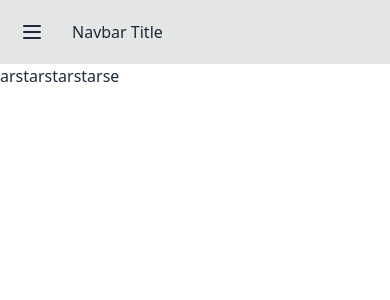
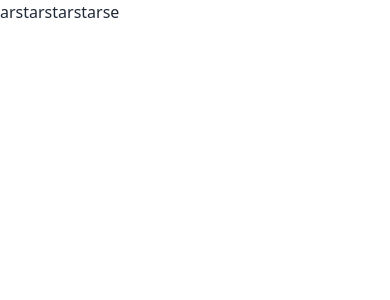
Before and after one commit to YepesF/EmployeeManagerApp, a React (Vite) app in the folder frontend/: page / in a window 390 px wide. Shown: the top 300 px of the page. Built offline with nearby package versions, Linux system fonts and the light colour scheme.

Commit message:
feat: pagelayout

```diff
--- /dev/null
+++ b/frontend/src/components/Navbar.jsx
@@ -0,0 +1,57 @@
+import { useAuth } from '../context/AuthContext';
+
+function Navbar() {
+  const { state } = useAuth();
+  return (
+    <div className="navbar fixed top-0 bg-base-100/80 shadow-lg backdrop-blur-sm">
+      <div className="navbar-end w-full justify-between lg:navbar-start lg:w-full">
+        <div className="dropdown">
+          <div tabIndex={0} role="button" className="btn btn-ghost lg:hidden">
+            <svg
+              xmlns="http://www.w3.org/2000/svg"
+              className="h-5 w-5"
+              fill="none"
+              viewBox="0 0 24 24"
+              stroke="currentColor"
+            >
+              <path
+                strokeLinecap="round"
+                strokeLinejoin="round"
+                strokeWidth="2"
+                d="M4 6h16M4 12h8m-8 6h16"
+              />
+            </svg>
+          </div>
+          <ul
+            tabIndex={0}
+            className="menu dropdown-content menu-sm z-[1] mt-3 w-52 rounded-box bg-base-100 p-2 shadow"
+          >
+            {state?.user?.role === 'admin' && (
+              <li>
+                <a>Empleados</a>
+              </li>
+            )}
+            <li>
+              <a>Solicitudes</a>
+            </li>
+          </ul>
+        </div>
+        <a className="btn btn-ghost text-xl">EmployeeManagerApp</a>
+      </div>
+      <div className="navbar-center hidden lg:flex">
+        <ul className="menu menu-horizontal px-1">
+          {state?.user?.role === 'admin' && (
+            <li>
+              <a>Empleados</a>
+            </li>
+          )}
+          <li>
+            <a>Solicitudes</a>
+          </li>
+        </ul>
+      </div>
+    </div>
+  );
+}
+
+export default Navbar;
--- a/frontend/src/components/PageLayout.jsx
+++ b/frontend/src/components/PageLayout.jsx
@@ -1,60 +1,15 @@
 import PropTypes from 'prop-types';
+import Navbar from './Navbar';
+import { useAuth } from '../context/AuthContext';
 
 function PageLayout({ children }) {
+  const { state } = useAuth();
   return (
     <div className="drawer">
       <input id="my-drawer-3" type="checkbox" className="drawer-toggle" />
       <div className="drawer-content flex flex-col">
-        <div className="navbar w-full bg-base-300">
-          <div className="flex-none lg:hidden">
-            <label
-              htmlFor="my-drawer-3"
-              aria-label="open sidebar"
-              className="btn btn-square btn-ghost"
-            >
-              <svg
-                xmlns="http://www.w3.org/2000/svg"
-                fill="none"
-                viewBox="0 0 24 24"
-                className="inline-block h-6 w-6 stroke-current"
-              >
-                <path
-                  strokeLinecap="round"
-                  strokeLinejoin="round"
-                  strokeWidth="2"
-                  d="M4 6h16M4 12h16M4 18h16"
-                ></path>
-              </svg>
-            </label>
-          </div>
-          <div className="mx-2 flex-1 px-2">Navbar Title</div>
-          <div className="hidden flex-none lg:block">
-            <ul className="menu menu-horizontal">
-              <li>
-                <a>Navbar Item 1</a>
-              </li>
-              <li>
-                <a>Navbar Item 2</a>
-              </li>
-            </ul>
-          </div>
-        </div>
+        {state.isAuthenticated && <Navbar />}
         {children}
-      </div>
-      <div className="drawer-side">
-        <label
-          htmlFor="my-drawer-3"
-          aria-label="close sidebar"
-          className="drawer-overlay"
-        ></label>
-        <ul className="menu min-h-full w-80 bg-base-200 p-4">
-          <li>
-            <a>Sidebar Item 1</a>
-          </li>
-          <li>
-            <a>Sidebar Item 2</a>
-          </li>
-        </ul>
       </div>
     </div>
   );
```
